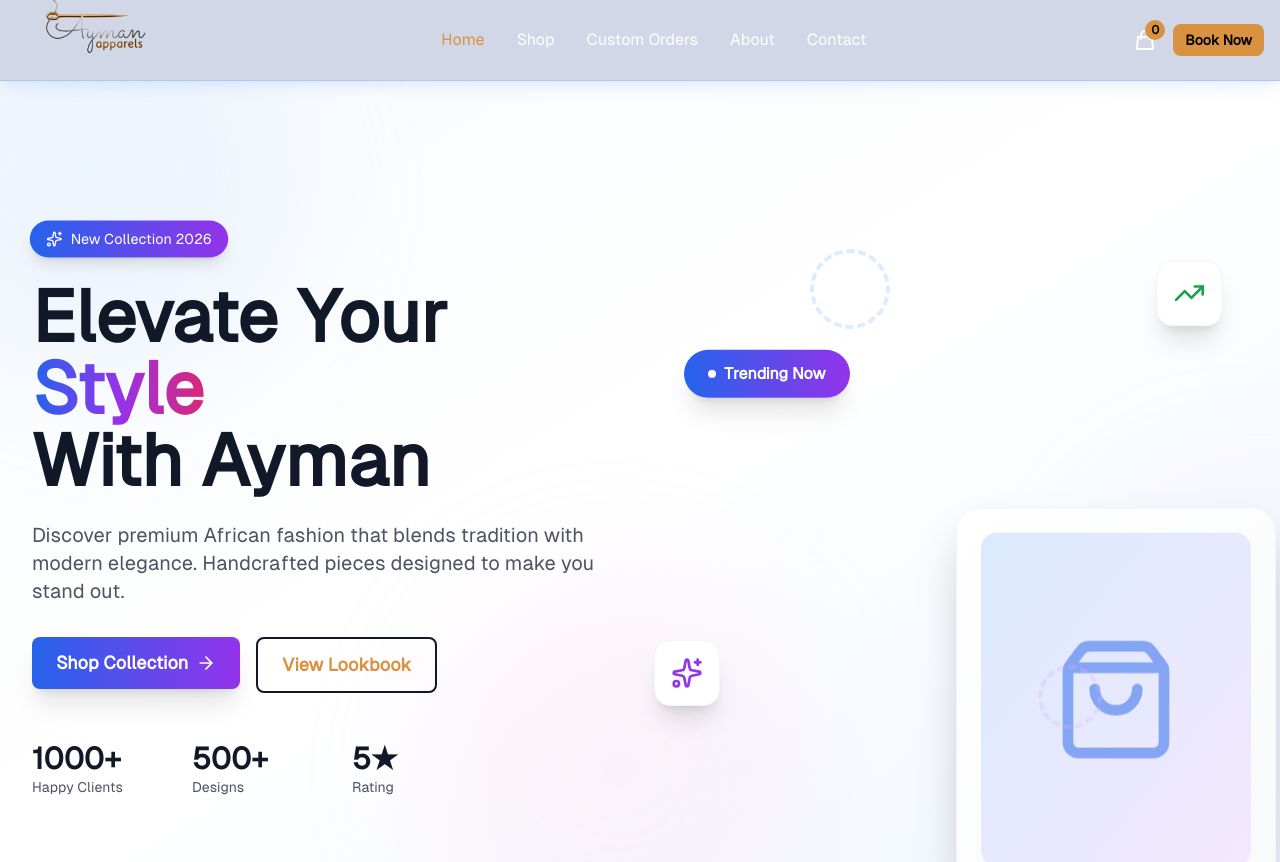
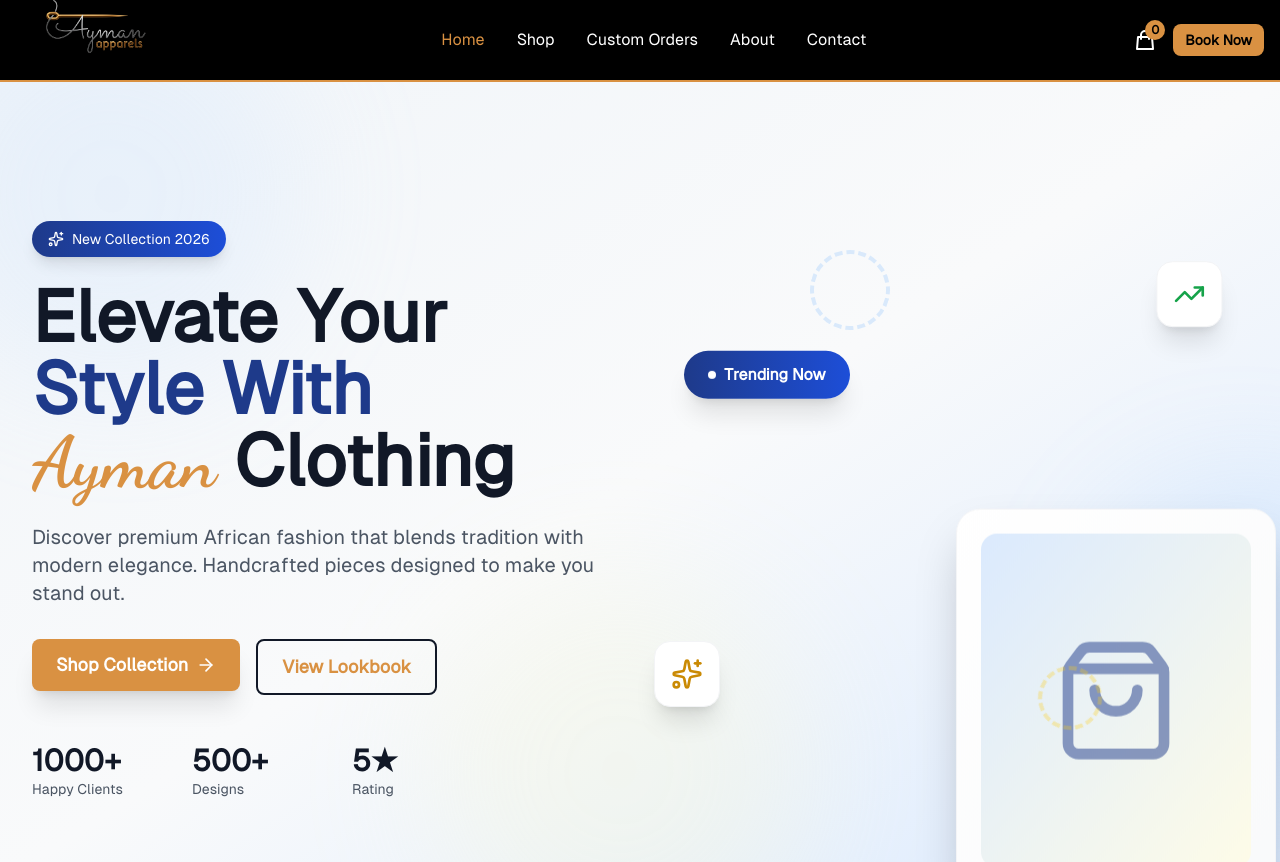
Before and after one commit to bnusmann22/Ayman-Clothing-web, a React (Vite) app: page / in a window 1280 px wide. Shown: the top 862 px of the page. Built offline with nearby package versions, Linux system fonts and the light colour scheme.

Commit message:
style: Update Hero component colors and Navbar styles for improved aesthetics

```diff
--- a/src/components/Hero/Hero.jsx
+++ b/src/components/Hero/Hero.jsx
@@ -50,7 +50,7 @@ const Hero = () => {
   };
 
   return (
-    <section className="relative min-h-screen bg-gradient-to-br from-slate-50 via-white to-blue-50 overflow-hidden">
+    <section className="relative min-h-screen bg-gradient-to-br from-slate-100 via-gray-50 to-blue-100 overflow-hidden">
       {/* Animated Background Elements */}
       <div className="absolute inset-0 overflow-hidden pointer-events-none">
         <motion.div
@@ -61,13 +61,13 @@ const Hero = () => {
         <motion.div
           variants={rotateVariants}
           animate="animate"
-          className="absolute top-1/2 -right-32 w-80 h-80 bg-purple-200 rounded-full opacity-20 blur-3xl"
+          className="absolute top-1/2 -right-32 w-80 h-80 bg-blue-300 rounded-full opacity-20 blur-3xl"
           style={{ animationDirection: 'reverse' }}
         />
         <motion.div
           variants={rotateVariants}
           animate="animate"
-          className="absolute -bottom-20 left-1/3 w-96 h-96 bg-pink-200 rounded-full opacity-20 blur-3xl"
+          className="absolute -bottom-20 left-1/3 w-96 h-96 bg-yellow-100 rounded-full opacity-20 blur-3xl"
         />
       </div>
 
@@ -84,9 +84,7 @@ const Hero = () => {
             {/* Badge */}
             <motion.div variants={itemVariants} className="inline-flex items-center gap-2 mb-6">
               <motion.div
-                animate={{ scale: [1, 1.2, 1] }}
-                transition={{ duration: 2, repeat: Infinity }}
-                className="bg-gradient-to-r from-blue-600 to-purple-600 text-white px-4 py-2 rounded-full text-sm font-medium shadow-lg flex items-center gap-2"
+                className="bg-gradient-to-r from-blue-900 to-blue-700 text-white px-4 py-2 rounded-full text-sm font-medium shadow-lg flex items-center gap-2"
               >
                 <Sparkles className="w-4 h-4" />
                 <span>New Collection 2026</span>
@@ -99,11 +97,11 @@ const Hero = () => {
               className="text-5xl sm:text-6xl lg:text-7xl font-bold text-gray-900 mb-6 leading-tight"
             >
               Elevate Your{' '}
-              <span className="bg-gradient-to-r from-blue-600 via-purple-600 to-pink-600 bg-clip-text text-transparent">
-                Style
+              <span className="text-blue-900">
+                Style With
               </span>
               <br />
-              With Ayman
+               <span className="text-brand-gold font-script">Ayman</span> Clothing
             </motion.h1>
 
             {/* Subheading */}
@@ -127,7 +125,7 @@ const Hero = () => {
                 <Button
                   variant="primary"
                   size="lg"
-                  className="bg-gradient-to-r from-blue-600 to-purple-600 hover:from-blue-700 hover:to-purple-700 text-white shadow-xl hover:shadow-2xl transition-all duration-300 flex items-center justify-center gap-2 group"
+                  className="bg-blue-900 hover:bg-blue-950 text-white shadow-xl hover:shadow-2xl transition-all duration-300 flex items-center justify-center gap-2 group"
                 >
                   Shop Collection
                   <ArrowRight className="w-5 h-5 group-hover:translate-x-1 transition-transform" />
@@ -182,8 +180,8 @@ const Hero = () => {
                 animate="animate"
                 className="absolute top-1/2 left-1/2 -translate-x-1/2 -translate-y-1/2 w-80 h-96 bg-gradient-to-br from-white to-gray-50 rounded-3xl shadow-2xl p-6 backdrop-blur-lg border border-gray-100"
               >
-                <div className="w-full h-full bg-gradient-to-br from-blue-100 to-purple-100 rounded-2xl flex items-center justify-center">
-                  <ShoppingBag className="w-32 h-32 text-blue-600 opacity-50" />
+                <div className="w-full h-full bg-gradient-to-br from-blue-100 to-yellow-50 rounded-2xl flex items-center justify-center">
+                  <ShoppingBag className="w-32 h-32 text-blue-900 opacity-50" />
                 </div>
               </motion.div>
 
@@ -217,7 +215,7 @@ const Hero = () => {
                 }}
                 className="absolute bottom-32 left-0 bg-white p-4 rounded-2xl shadow-xl border border-gray-100"
               >
-                <Sparkles className="w-8 h-8 text-purple-600" />
+                <Sparkles className="w-8 h-8 text-yellow-600" />
               </motion.div>
 
               {/* Badge Card */}
@@ -231,7 +229,7 @@ const Hero = () => {
                   ease: "easeInOut",
                   delay: 1,
                 }}
-                className="absolute top-40 left-5 bg-gradient-to-r from-blue-600 to-purple-600 text-white px-6 py-3 rounded-full shadow-xl"
+                className="absolute top-40 left-5 bg-gradient-to-r from-blue-900 to-blue-700 text-white px-6 py-3 rounded-full shadow-xl"
               >
                 <div className="flex items-center gap-2">
                   <div className="w-2 h-2 bg-white rounded-full animate-pulse" />
@@ -248,7 +246,7 @@ const Hero = () => {
               <motion.div
                 animate={{ rotate: -360 }}
                 transition={{ duration: 15, repeat: Infinity, ease: "linear" }}
-                className="absolute bottom-20 right-1/4 w-16 h-16 border-4 border-dashed border-purple-300 rounded-full opacity-30"
+                className="absolute bottom-20 right-1/4 w-16 h-16 border-4 border-dashed border-yellow-400 rounded-full opacity-30"
               />
             </div>
           </motion.div>
--- a/src/components/layout/Navbar.jsx
+++ b/src/components/layout/Navbar.jsx
@@ -7,7 +7,7 @@ const Navbar = () => {
   const [isMenuOpen, setIsMenuOpen] = useState(false);
 
   return (
-    <nav className="bg-blue-900/20 backdrop-blur-md border-b border-blue-400/30 sticky top-0 z-40 shadow-lg shadow-blue-500/10">
+    <nav className="bg-brand-dark border-b-2 border-brand-gold sticky top-0 z-40">
       <div className="max-w-7xl mx-auto px-4">
         <div className="flex items-center justify-between h-20">
           {/* Logo */}
```
